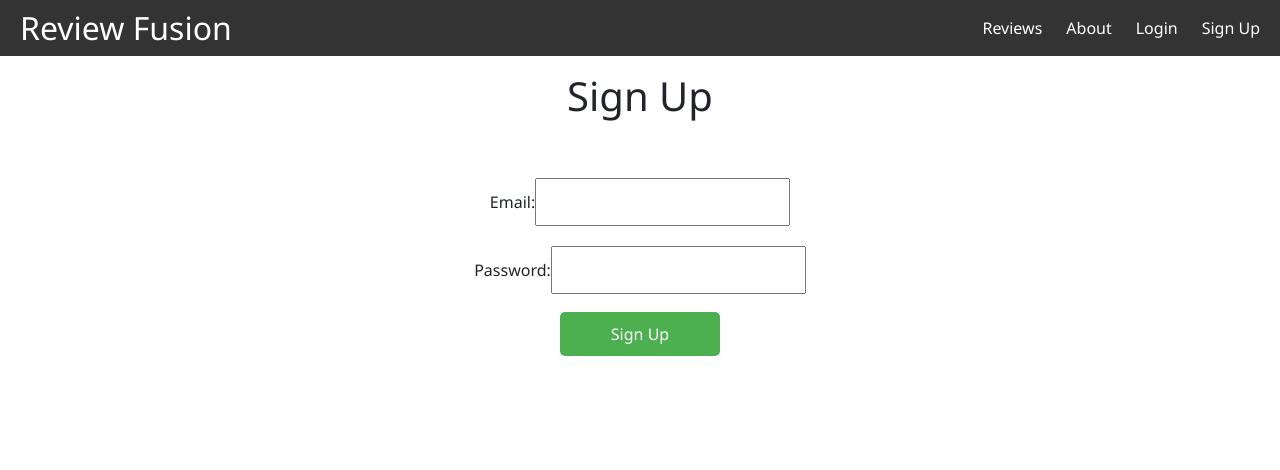
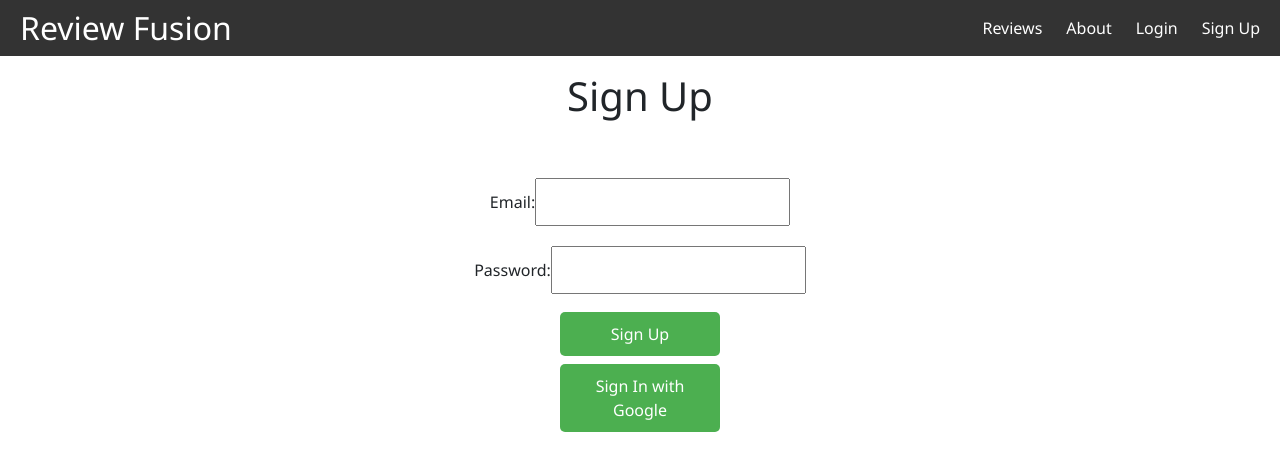
Before and after one commit to KyleKDang/review-fusion, a React (Create React App) app: page /signup in a window 1280 px wide. Shown: the top 470 px of the page. Built offline with nearby package versions, Linux system fonts and the light colour scheme; no server answers.

Commit message:
Add sign in with Google to sign up page

```diff
--- a/src/components/Navbar.css
+++ b/src/components/Navbar.css
@@ -47,6 +47,7 @@
     margin: 0;
     outline: none;
     border-radius: 0;
+    padding: 0.25rem;
 }
 
 .logout-button:active {
--- a/src/pages/Login.js
+++ b/src/pages/Login.js
@@ -34,7 +34,7 @@ const Login = () => {
             }
         } catch (err) {
             setIsSigningIn(false);
-            setError('Login failed. Please check your credentials.');
+            setError('Sign in with Google failed. Please try again.');
         }
     };
 
--- a/src/pages/Signup.js
+++ b/src/pages/Signup.js
@@ -1,5 +1,5 @@
 import React, { useState } from 'react';
-import { doCreateUserWithEmailAndPassword } from '../firebase/auth';
+import { doCreateUserWithEmailAndPassword, doSignInWithGoogle } from '../firebase/auth';
 import { Navigate } from 'react-router-dom';
 import { useAuth } from '../contexts/authContext/index.jsx';
 import './Signup.css';
@@ -24,6 +24,19 @@ const Signup = () => {
         } catch (err) {
             setIsRegistering(false);
             setError('Signup failed. Please try again.');
+        }
+    };
+
+    const handleGoogleSignIn = async (e) => {
+        e.preventDefault();
+        try {
+            if (!isRegistering) {
+                setIsRegistering(true);
+                await doSignInWithGoogle();
+            }
+        } catch (err) {
+            setIsRegistering(false);
+            setError('Sign in with Google failed. Please try again.');
         }
     };
 
@@ -56,6 +69,9 @@ const Signup = () => {
                 {error && <p style={{ color: 'red' }}>{error}</p>}
                 <button type='submit'>Sign Up</button>
             </form>
+            <button onClick={handleGoogleSignIn} disabled={isRegistering}>
+                {isRegistering ? 'Signing In...' : 'Sign In with Google'}
+            </button>
         </div>
     )
 };
```
